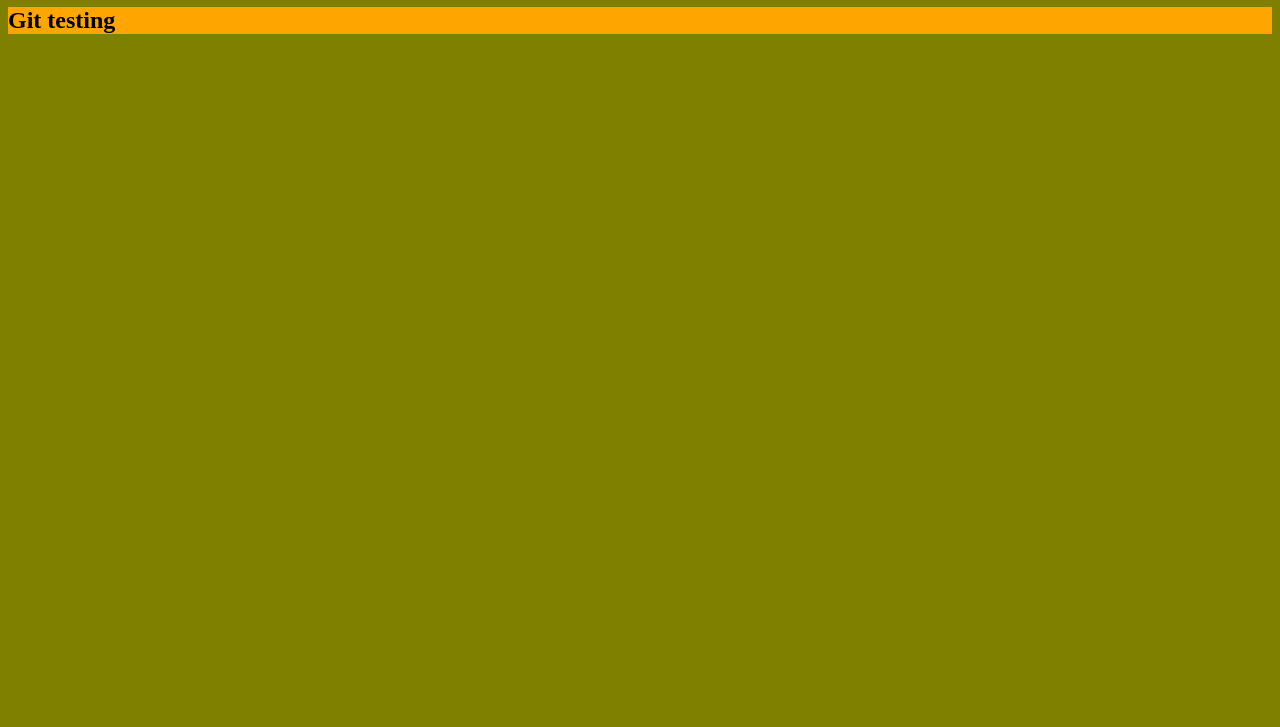
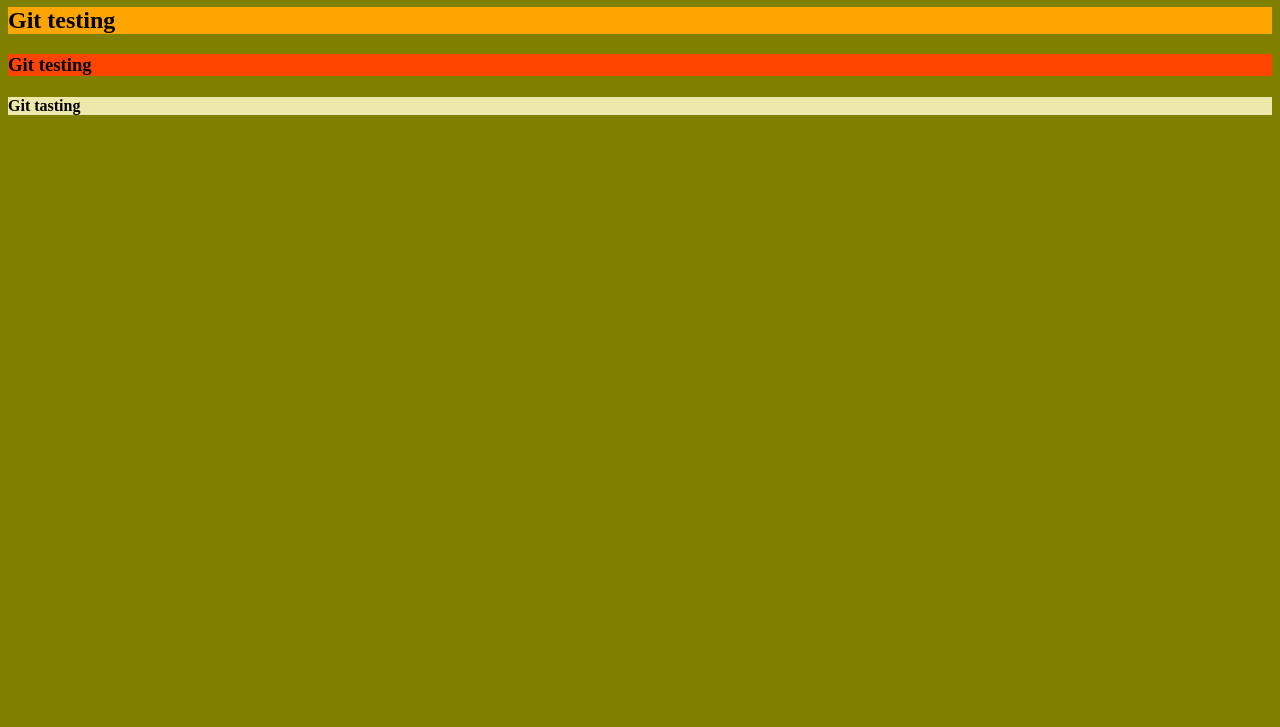
Before and after one commit to johnloccck/githubTest3, a plain HTML site: page index.html in a window 1280 px wide. Shown: the part 73-800 px from the top of the page. Drawn offline with Linux system fonts and the light colour scheme.

```diff
--- a/index.html
+++ b/index.html
@@ -11,5 +11,7 @@
     <h1>Git Demo Page</h1>
     <script src="app.js"></script>
     <h2>Git testing</h2>
+    <h3>Git testing</h3>
+    <h4>Git tasting</h4>
 </body>
 </html>
--- a/styles.css
+++ b/styles.css
@@ -8,3 +8,9 @@ h1 {
 h2 {
   background-color: orange;
 }
+h3 {
+  background-color: orangered;
+}
+h4 {
+  background-color: palegoldenrod;
+}
```
